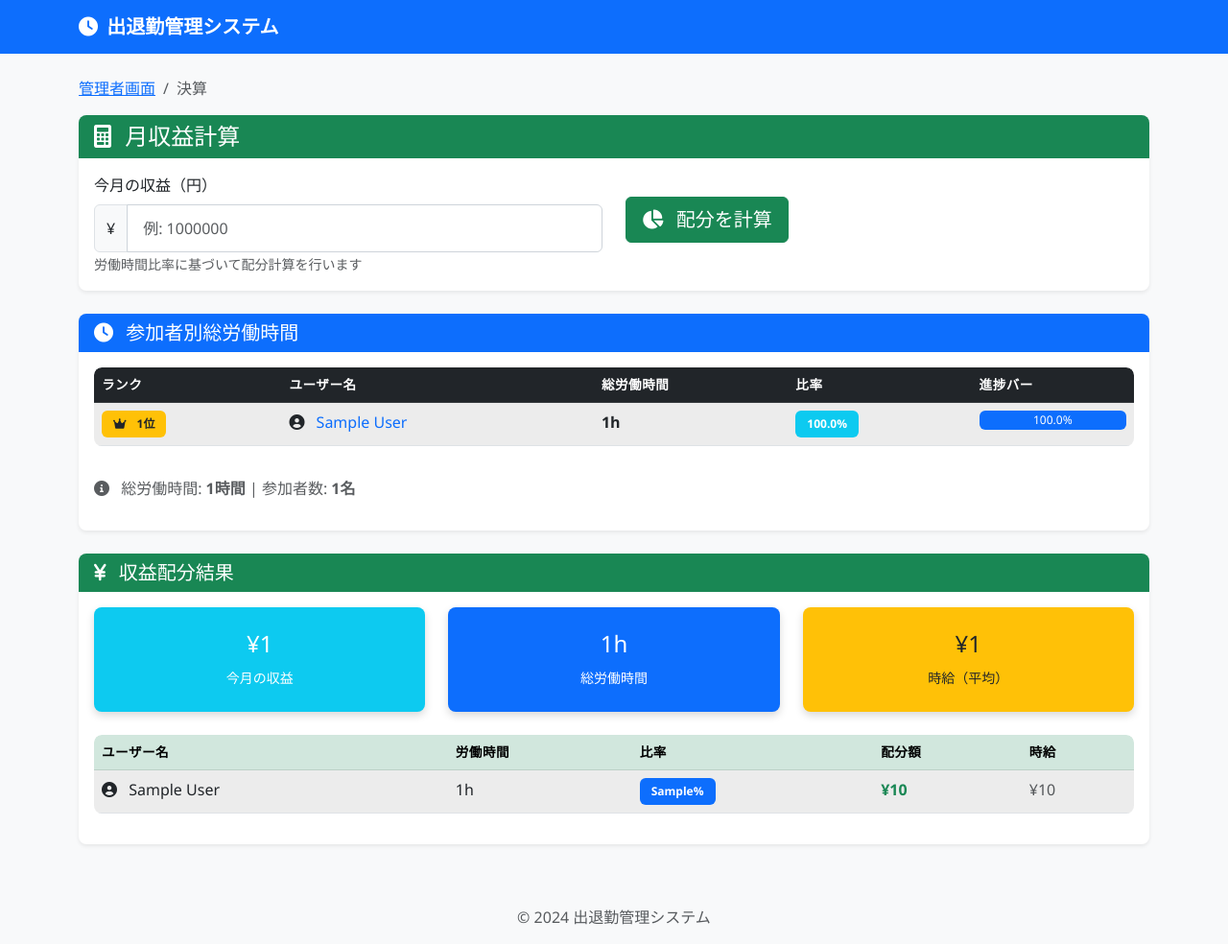
After one commit to HirotsuneTakahashi/arabesque-time, a Flask app: template templates/admin_accounting.html in a window 1280 px wide. The commit adds this page. Shown: the whole page at 96% size. Run offline with Flask 3, Linux system fonts and the light colour scheme; the template is opened without the code that fills it: most values are stand-ins (such as "Sample title", 1, 10 or a date in 2020); parts of the project's set-up code (start-up, migrations or seed data) failed here and were passed over.

Commit message:
管理者用決算ページを追加し、全ユーザーの総労働時間を取得する機能を実装しました。また、収益配分計算機能を追加し、収益を労働時間比率で配分できるようにしました。テンプレートに決算ボタンを追加し、ユーザーインターフェースを向上させました。

```diff
--- a/app.py
+++ b/app.py
@@ -358,6 +358,92 @@ def calculate_work_hours_statistics(user_id=None):
             'median_hours': 0,
             'total_weeks': 0,
             'total_hours': 0
+        }
+
+def get_all_users_work_hours():
+    """全ユーザーの総労働時間を取得"""
+    try:
+        users = User.query.all()
+        user_work_data = []
+
+        for user in users:
+            # 各ユーザーの出退勤記録を取得
+            attendances = Attendance.query.filter_by(user_id=user.id).order_by(Attendance.timestamp).all()
+
+            if not attendances:
+                user_work_data.append({
+                    'user': user,
+                    'total_hours': 0
+                })
+                continue
+
+            # 出勤と退勤をペアにして総労働時間を計算
+            checkin_records = [r for r in attendances if r.type == '出勤']
+            checkout_records = [r for r in attendances if r.type == '退勤']
+
+            total_hours = 0
+            for checkin in checkin_records:
+                # 同じ日で最も近い退勤記録を探す
+                same_day_checkouts = [
+                    c for c in checkout_records
+                    if c.timestamp.date() == checkin.timestamp.date() and c.timestamp > checkin.timestamp
+                ]
+                if same_day_checkouts:
+                    checkout = min(same_day_checkouts, key=lambda x: x.timestamp)
+                    hours = (checkout.timestamp - checkin.timestamp).total_seconds() / 3600
+                    total_hours += hours
+
+            user_work_data.append({
+                'user': user,
+                'total_hours': round(total_hours, 2)
+            })
+
+        return sorted(user_work_data, key=lambda x: x['total_hours'], reverse=True)
+
+    except Exception as e:
+        logger.error(f"Error getting all users work hours: {e}")
+        return []
+
+def calculate_revenue_distribution(monthly_revenue):
+    """月収益に基づいて労働時間比率で配分を計算"""
+    try:
+        user_work_data = get_all_users_work_hours()
+
+        # 総労働時間を計算
+        total_work_hours = sum(data['total_hours'] for data in user_work_data if data['total_hours'] > 0)
+
+        if total_work_hours == 0:
+            return {
+                'total_revenue': monthly_revenue,
+                'total_work_hours': 0,
+                'distributions': []
+            }
+
+        # 各ユーザーへの配分を計算
+        distributions = []
+        for data in user_work_data:
+            if data['total_hours'] > 0:
+                work_ratio = data['total_hours'] / total_work_hours
+                allocated_amount = monthly_revenue * work_ratio
+                distributions.append({
+                    'user': data['user'],
+                    'total_hours': data['total_hours'],
+                    'work_ratio': round(work_ratio * 100, 2),  # パーセンテージ
+                    'allocated_amount': round(allocated_amount, 0)  # 整数に丸める
+                })
+
+        return {
+            'total_revenue': monthly_revenue,
+            'total_work_hours': round(total_work_hours, 2),
+            'distributions': distributions
+        }
+
+    except Exception as e:
+        logger.error(f"Error calculating revenue distribution: {e}")
+        return {
+            'total_revenue': monthly_revenue,
+            'total_work_hours': 0,
+            'distributions': []
         }
 
 def get_currently_working_members():
@@ -876,6 +962,46 @@ def admin_user_detail(user_id):
         flash('データの取得中にエラーが発生しました。', 'error')
         return redirect(url_for('admin'))
 
+@app.route('/admin/accounting', methods=['GET', 'POST'])
+def admin_accounting():
+    """管理者用決算ページ"""
+    if 'user_id' not in session:
+        return redirect(url_for('login'))
+
+    try:
+        # 管理者チェック
+        user = User.query.get(session['user_id'])
+        admin_user_id = os.environ.get('ADMIN_USER_ID')
+
+        if not user or user.slack_user_id != admin_user_id:
+            flash('管理者権限が必要です。', 'error')
+            return redirect(url_for('index'))
+
+        # POSTリクエストの場合（収益計算実行）
+        calculated_data = None
+        if request.method == 'POST':
+            try:
+                monthly_revenue = float(request.form.get('monthly_revenue', 0))
+                if monthly_revenue <= 0:
+                    flash('正の収益額を入力してください。', 'error')
+                else:
+                    calculated_data = calculate_revenue_distribution(monthly_revenue)
+                    flash('収益配分を計算しました。', 'success')
+            except ValueError:
+                flash('正しい数値を入力してください。', 'error')
+
+        # 全ユーザーの総労働時間データを取得
+        user_work_data = get_all_users_work_hours()
+
+        return render_template('admin_accounting.html',
+                             user_work_data=user_work_data,
+                             calculated_data=calculated_data,
+                             admin_user_id=admin_user_id)
+    except Exception as e:
+        logger.error(f"Error in admin_accounting route: {e}")
+        flash('データの取得中にエラーが発生しました。', 'error')
+        return redirect(url_for('admin'))
+
 # Slack イベントエンドポイント
 @app.route('/slack/events', methods=['POST'])
 def slack_events():
--- /dev/null
+++ b/templates/admin_accounting.html
@@ -0,0 +1,264 @@
+{% extends "_base.html" %}
+
+{% block title %}決算 - 管理者画面{% endblock %}
+
+{% block content %}
+<!-- パンくずナビゲーション -->
+<nav aria-label="breadcrumb">
+    <ol class="breadcrumb">
+        <li class="breadcrumb-item"><a href="{{ url_for('admin') }}">管理者画面</a></li>
+        <li class="breadcrumb-item active" aria-current="page">決算</li>
+    </ol>
+</nav>
+
+<!-- 収益入力フォーム -->
+<div class="row mb-4">
+    <div class="col-12">
+        <div class="card">
+            <div class="card-header bg-success text-white">
+                <h4 class="card-title mb-0">
+                    <i class="fas fa-calculator"></i> 月収益計算
+                </h4>
+            </div>
+            <div class="card-body">
+                <form method="post" action="{{ url_for('admin_accounting') }}">
+                    <div class="row">
+                        <div class="col-md-6">
+                            <div class="form-group">
+                                <label for="monthly_revenue" class="form-label">今月の収益（円）</label>
+                                <div class="input-group">
+                                    <span class="input-group-text">¥</span>
+                                    <input type="number" class="form-control" id="monthly_revenue"
+                                           name="monthly_revenue" min="0" step="1000"
+                                           placeholder="例: 1000000" required>
+                                </div>
+                                <small class="form-text text-muted">労働時間比率に基づいて配分計算を行います</small>
+                            </div>
+                        </div>
+                        <div class="col-md-6">
+                            <div class="form-group">
+                                <label>&nbsp;</label>
+                                <div>
+                                    <button type="submit" class="btn btn-success btn-lg">
+                                        <i class="fas fa-chart-pie"></i> 配分を計算
+                                    </button>
+                                </div>
+                            </div>
+                        </div>
+                    </div>
+                </form>
+            </div>
+        </div>
+    </div>
+</div>
+
+<!-- 労働時間統計 -->
+<div class="row mb-4">
+    <div class="col-12">
+        <div class="card">
+            <div class="card-header bg-primary text-white">
+                <h5 class="card-title mb-0">
+                    <i class="fas fa-clock"></i> 参加者別総労働時間
+                </h5>
+            </div>
+            <div class="card-body">
+                {% if user_work_data %}
+                <div class="table-responsive">
+                    <table class="table table-striped table-hover">
+                        <thead class="table-dark">
+                            <tr>
+                                <th>ランク</th>
+                                <th>ユーザー名</th>
+                                <th>総労働時間</th>
+                                <th>比率</th>
+                                <th>進捗バー</th>
+                            </tr>
+                        </thead>
+                        <tbody>
+                            {% set total_hours = user_work_data|sum(attribute='total_hours') %}
+                            {% for data in user_work_data %}
+                            {% if data.total_hours > 0 %}
+                            {% set ratio = (data.total_hours / total_hours * 100) if total_hours > 0 else 0 %}
+                            <tr>
+                                <td>
+                                    {% if loop.index == 1 %}
+                                        <span class="badge bg-warning text-dark">
+                                            <i class="fas fa-crown"></i> 1位
+                                        </span>
+                                    {% elif loop.index == 2 %}
+                                        <span class="badge bg-secondary">
+                                            <i class="fas fa-medal"></i> 2位
+                                        </span>
+                                    {% elif loop.index == 3 %}
+                                        <span class="badge bg-dark">
+                                            <i class="fas fa-award"></i> 3位
+                                        </span>
+                                    {% else %}
+                                        <span class="badge bg-light text-dark">{{ loop.index }}位</span>
+                                    {% endif %}
+                                </td>
+                                <td>
+                                    <i class="fas fa-user-circle"></i>
+                                    <a href="{{ url_for('admin_user_detail', user_id=data.user.id) }}"
+                                       class="text-decoration-none">
+                                        {{ data.user.display_name }}
+                                    </a>
+                                </td>
+                                <td>
+                                    <strong>{{ data.total_hours }}h</strong>
+                                </td>
+                                <td>
+                                    <span class="badge bg-info">{{ "%.1f"|format(ratio) }}%</span>
+                                </td>
+                                <td>
+                                    <div class="progress" style="height: 20px;">
+                                        <div class="progress-bar bg-primary" role="progressbar"
+                                             style="width: {{ ratio }}%"
+                                             aria-valuenow="{{ ratio }}" aria-valuemin="0" aria-valuemax="100">
+                                            {{ "%.1f"|format(ratio) }}%
+                                        </div>
+                                    </div>
+                                </td>
+                            </tr>
+                            {% endif %}
+                            {% endfor %}
+                        </tbody>
+                    </table>
+                </div>
+                <div class="mt-3">
+                    <p class="text-muted">
+                        <i class="fas fa-info-circle"></i>
+                        総労働時間: <strong>{{ total_hours }}時間</strong> |
+                        参加者数: <strong>{{ user_work_data|selectattr('total_hours', 'gt', 0)|list|length }}名</strong>
+                    </p>
+                </div>
+                {% else %}
+                <div class="text-center py-4">
+                    <i class="fas fa-chart-line fa-3x text-muted mb-3"></i>
+                    <p class="text-muted">まだ労働時間の記録がありません。</p>
+                </div>
+                {% endif %}
+            </div>
+        </div>
+    </div>
+</div>
+
+<!-- 収益配分結果 -->
+{% if calculated_data %}
+<div class="row mb-4">
+    <div class="col-12">
+        <div class="card border-success">
+            <div class="card-header bg-success text-white">
+                <h5 class="card-title mb-0">
+                    <i class="fas fa-yen-sign"></i> 収益配分結果
+                </h5>
+            </div>
+            <div class="card-body">
+                <!-- 配分概要 -->
+                <div class="row mb-4">
+                    <div class="col-md-4">
+                        <div class="card bg-info text-white">
+                            <div class="card-body text-center">
+                                <h4>¥{{ "{:,}".format(calculated_data.total_revenue|int) }}</h4>
+                                <small>今月の収益</small>
+                            </div>
+                        </div>
+                    </div>
+                    <div class="col-md-4">
+                        <div class="card bg-primary text-white">
+                            <div class="card-body text-center">
+                                <h4>{{ calculated_data.total_work_hours }}h</h4>
+                                <small>総労働時間</small>
+                            </div>
+                        </div>
+                    </div>
+                    <div class="col-md-4">
+                        <div class="card bg-warning text-dark">
+                            <div class="card-body text-center">
+                                <h4>¥{{ "{:,}".format((calculated_data.total_revenue / calculated_data.total_work_hours)|round|int) if calculated_data.total_work_hours > 0 else 0 }}</h4>
+                                <small>時給（平均）</small>
+                            </div>
+                        </div>
+                    </div>
+                </div>
+
+                <!-- 配分詳細 -->
+                {% if calculated_data.distributions %}
+                <div class="table-responsive">
+                    <table class="table table-striped">
+                        <thead class="table-success">
+                            <tr>
+                                <th>ユーザー名</th>
+                                <th>労働時間</th>
+                                <th>比率</th>
+                                <th>配分額</th>
+                                <th>時給</th>
+                            </tr>
+                        </thead>
+                        <tbody>
+                            {% for dist in calculated_data.distributions %}
+                            <tr>
+                                <td>
+                                    <i class="fas fa-user-circle"></i>
+                                    {{ dist.user.display_name }}
+                                </td>
+                                <td>{{ dist.total_hours }}h</td>
+                                <td>
+                                    <span class="badge bg-primary">{{ dist.work_ratio }}%</span>
+                                </td>
+                                <td>
+                                    <strong class="text-success">¥{{ "{:,}".format(dist.allocated_amount|int) }}</strong>
+                                </td>
+                                <td>
+                                    <span class="text-muted">
+                                        ¥{{ "{:,}".format((dist.allocated_amount / dist.total_hours)|round|int) if dist.total_hours > 0 else 0 }}
+                                    </span>
+                                </td>
+                            </tr>
+                            {% endfor %}
+                        </tbody>
+                    </table>
+                </div>
+                {% endif %}
+            </div>
+        </div>
+    </div>
+</div>
+{% endif %}
+
+{% endblock %}
+
+{% block scripts %}
+<script>
+$(document).ready(function() {
+    // 数値入力フィールドの3桁区切り表示
+    $('#monthly_revenue').on('input', function() {
+        let value = $(this).val().replace(/,/g, '');
+        if (value) {
+            $(this).val(parseInt(value).toLocaleString());
+        }
+    });
+
+    // フォーム送信時にカンマを除去
+    $('form').on('submit', function() {
+        let revenueInput = $('#monthly_revenue');
+        let value = revenueInput.val().replace(/,/g, '');
+        revenueInput.val(value);
+    });
+
+    // テーブルのソート機能
+    $('table').addClass('table-sortable');
+
+    // 進捗バーのアニメーション
+    $('.progress-bar').each(function() {
+        let $this = $(this);
+        let width = $this.attr('style').match(/width: ([\d.]+)%/);
+        if (width) {
+            $this.css('width', '0%').animate({
+                width: width[1] + '%'
+            }, 1000);
+        }
+    });
+});
+</script>
+{% endblock %}
```
Also changed, not shown: templates/admin.html (+7 -0 lines).
